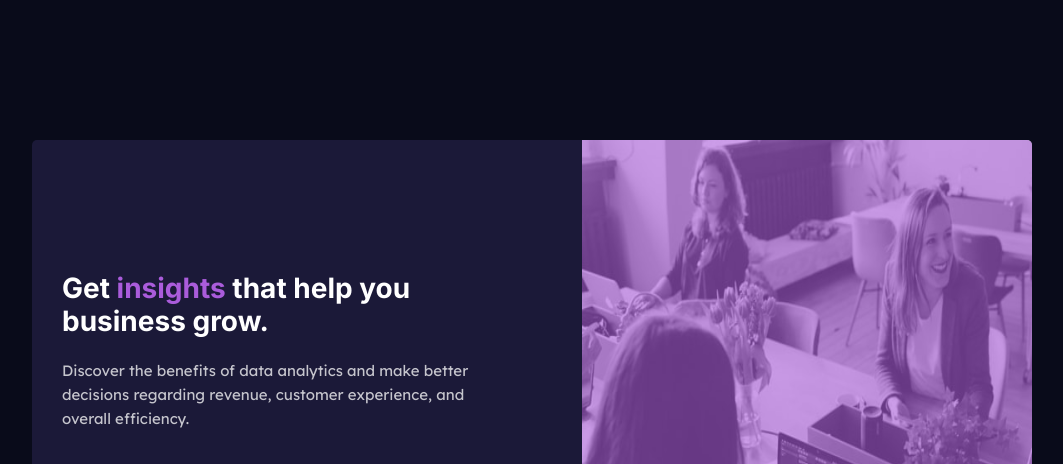
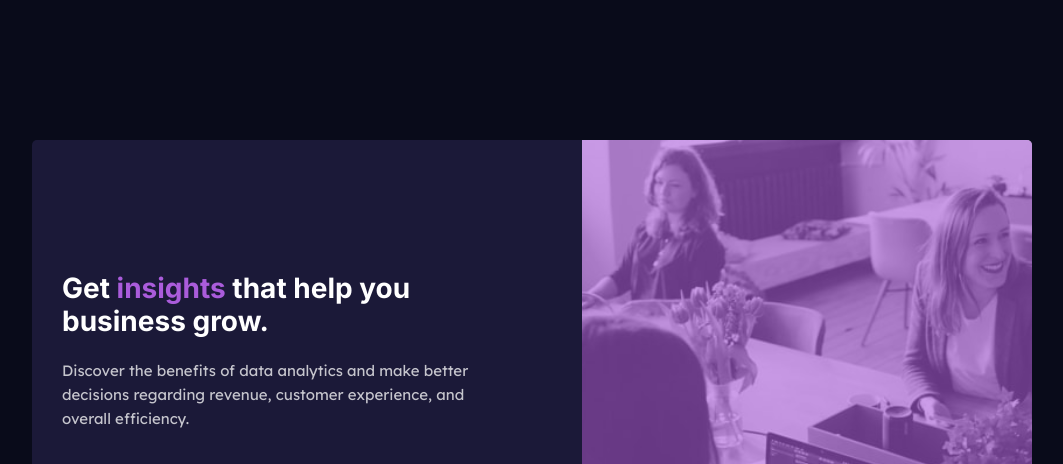
Before and after one commit to Natybeka/stats-preview-card-component-main, a plain HTML site: page index.html in a window 1280 px wide. Shown: the top 464 px of the page, without its empty margins (108-1171 px from the left). Drawn offline with Linux system fonts and the light colour scheme.

Commit message:
added screenshots and added readme

```diff
--- a/style.css
+++ b/style.css
@@ -27,7 +27,7 @@ body {
 img {
     max-width: 100%;
     width: 100%;
-    object-fit: center;
+    object-fit: cover;
 }
 
 p {
```
Also changed, not shown: Screen Shot desktop.png (added), Screen Shot mobile.png (added), 1 other file.
